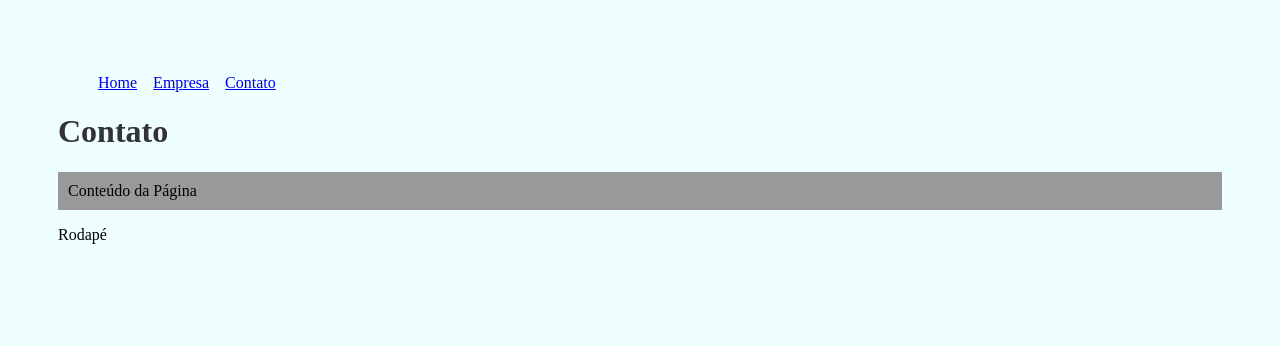
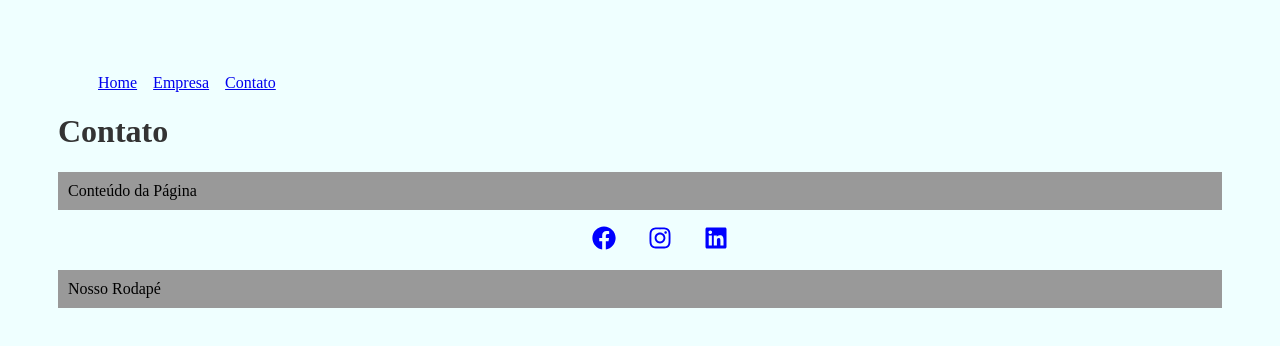
Before and after one commit to filipesatiro/curso-de-react, a React (Create React App) app: page /contato in a window 1280 px wide. Shown: the top 346 px of the page. Built offline with nearby package versions, Linux system fonts and the light colour scheme.

Commit message:
criado o javascript do Footer

```diff
--- a/src/components/layout/Footer.js
+++ b/src/components/layout/Footer.js
@@ -1,4 +1,15 @@
+import {FaFacebook, FaInstagram, FaLinkedin} from 'react-icons/fa';
+import styles from './Footer.module.css';
+
 function Footer () {
-    return <footer>Rodapé</footer>
+    return <footer>
+        <ul className={styles.social_list}>
+            <li><FaFacebook/></li>
+            <li><FaInstagram/></li>
+            <li><FaLinkedin/></li>
+
+        </ul>
+        <p>Nosso Rodapé</p>
+    </footer>
 }
 export default Footer;
```
